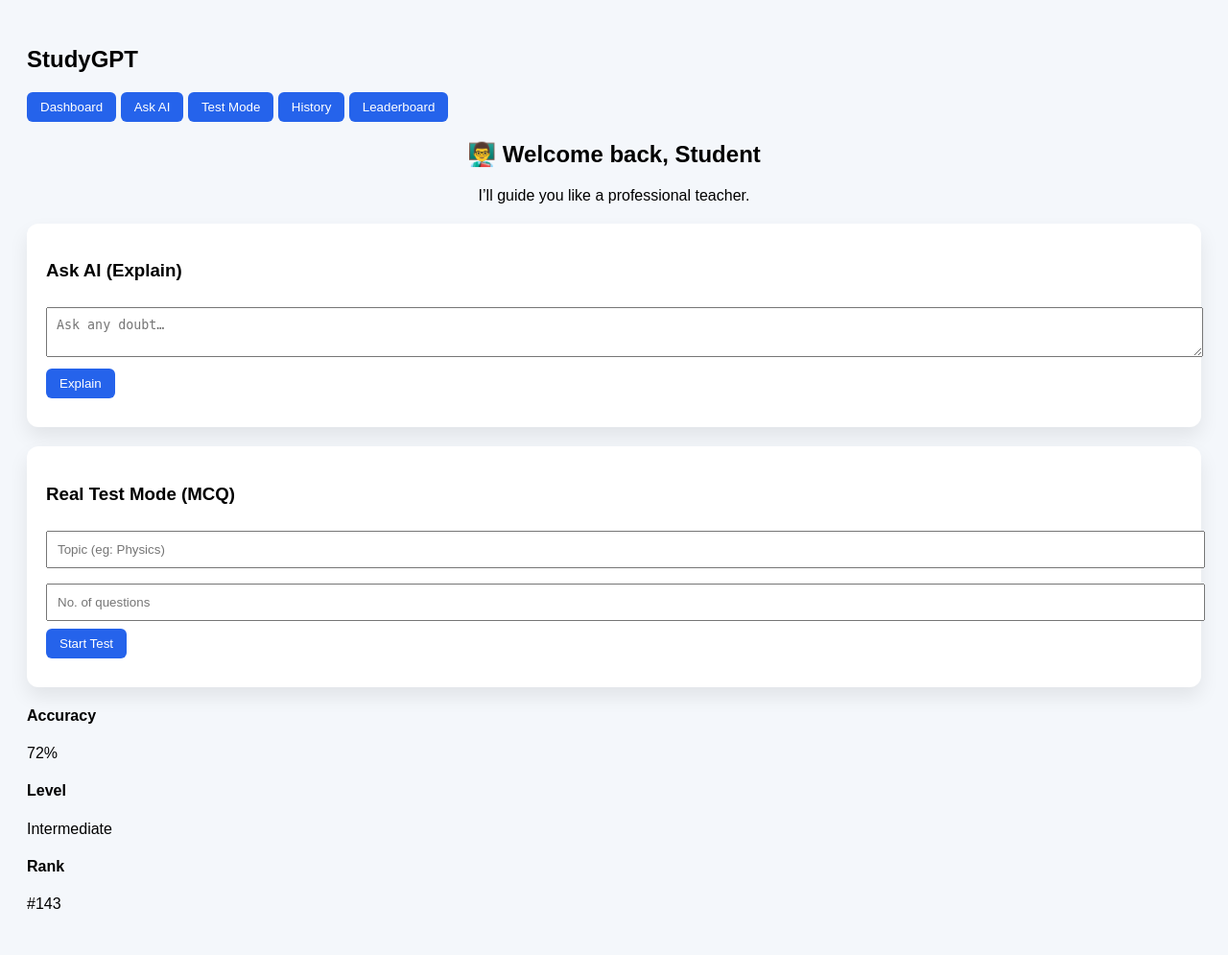
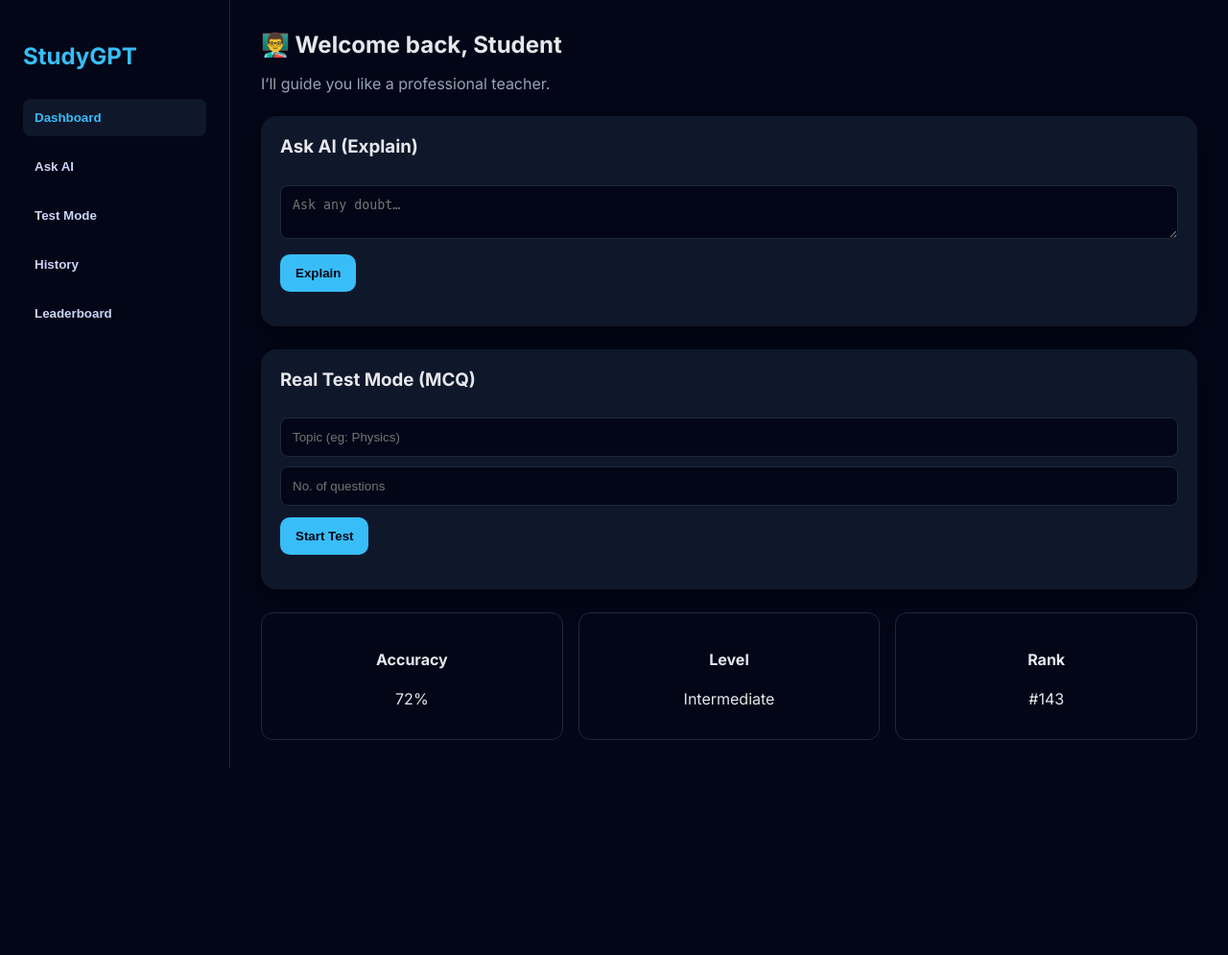
Before and after one commit to Tarunmaker/StudyGPT, a Flask app: page / in a window 1280 px wide. Shown: the whole page at 96% size. After the commit the page ends 800 px from the top, so only its background shows below. Run offline with Flask 3, Linux system fonts and the light colour scheme.

Commit message:
Update style.css

```diff
--- a/static/style.css
+++ b/static/style.css
@@ -1,50 +1,132 @@
-body {
-  font-family: Arial;
-  background:#f4f7fb;
-  padding:20px;
-  transition:.3s;
-}
-body.dark {background:#0f172a;color:white;}
-
-header{text-align:center;margin-bottom:20px}
-
-.card {
-  background:white;
-  padding:20px;
-  margin-bottom:20px;
-  border-radius:12px;
-  box-shadow:0 10px 20px rgba(0,0,0,.08);
+* {
+  box-sizing: border-box;
 }
 
-body.dark .card{background:#020617}
-
-textarea,input{
-  width:100%;
-  padding:10px;
-  margin:8px 0;
+body {
+  margin: 0;
+  font-family: 'Inter', sans-serif;
+  background: #020617;
+  color: #e5e7eb;
 }
 
-button{
-  background:#2563eb;
-  color:white;
-  padding:8px 14px;
-  border:none;
-  border-radius:6px;
-  cursor:pointer;
-  transition:.2s;
+.app {
+  display: flex;
+  height: 100vh;
 }
 
-button:hover{transform:scale(1.05)}
+/* SIDEBAR */
+.sidebar {
+  width: 240px;
+  background: #020617;
+  border-right: 1px solid #1e293b;
+  padding: 24px;
+}
 
-.output{margin-top:10px;white-space:pre-wrap}
+.sidebar h1 {
+  color: #38bdf8;
+  margin-bottom: 30px;
+}
 
-.theme-btn{position:fixed;top:15px;right:20px}
+.sidebar button {
+  display: block;
+  width: 100%;
+  background: none;
+  border: none;
+  color: #cbd5f5;
+  padding: 12px;
+  margin-bottom: 8px;
+  text-align: left;
+  cursor: pointer;
+  border-radius: 8px;
+  transition: 0.2s;
+}
 
-.correct{background:#16a34a!important}
-.wrong{background:#dc2626!important}
+.sidebar button:hover,
+.sidebar button.active {
+  background: #0f172a;
+  color: #38bdf8;
+}
 
-.animate{animation:fade .6s}
-@keyframes fade{
-  from{opacity:0;transform:translateY(20px)}
-  to{opacity:1;transform:translateY(0)}
+/* MAIN */
+.main {
+  flex: 1;
+  padding: 32px;
+  overflow-y: auto;
 }
+
+.header h2 {
+  margin: 0;
+}
+
+.header p {
+  color: #94a3b8;
+}
+
+/* CARDS */
+.card {
+  background: #0f172a;
+  border-radius: 16px;
+  padding: 20px;
+  margin-top: 24px;
+  box-shadow: 0 10px 30px rgba(0,0,0,0.4);
+  animation: fadeUp 0.6s ease;
+}
+
+.card h3 {
+  margin-top: 0;
+}
+
+textarea,
+input {
+  width: 100%;
+  background: #020617;
+  border: 1px solid #1e293b;
+  color: #e5e7eb;
+  padding: 12px;
+  border-radius: 8px;
+  margin-top: 10px;
+}
+
+button {
+  background: #38bdf8;
+  color: #020617;
+  border: none;
+  padding: 12px 16px;
+  border-radius: 10px;
+  margin-top: 12px;
+  cursor: pointer;
+  font-weight: 600;
+  transition: 0.2s;
+}
+
+button:hover {
+  transform: translateY(-2px);
+}
+
+/* OUTPUT */
+.output {
+  margin-top: 16px;
+  color: #e5e7eb;
+}
+
+/* STATS */
+.stats {
+  display: flex;
+  gap: 16px;
+  margin-top: 24px;
+}
+
+.stat {
+  background: #020617;
+  padding: 16px;
+  border-radius: 12px;
+  flex: 1;
+  text-align: center;
+  border: 1px solid #1e293b;
+}
+
+/* ANIMATION */
+@keyframes fadeUp {
+  from { opacity: 0; transform: translateY(20px); }
+  to { opacity: 1; transform: translateY(0); }
+}
```
